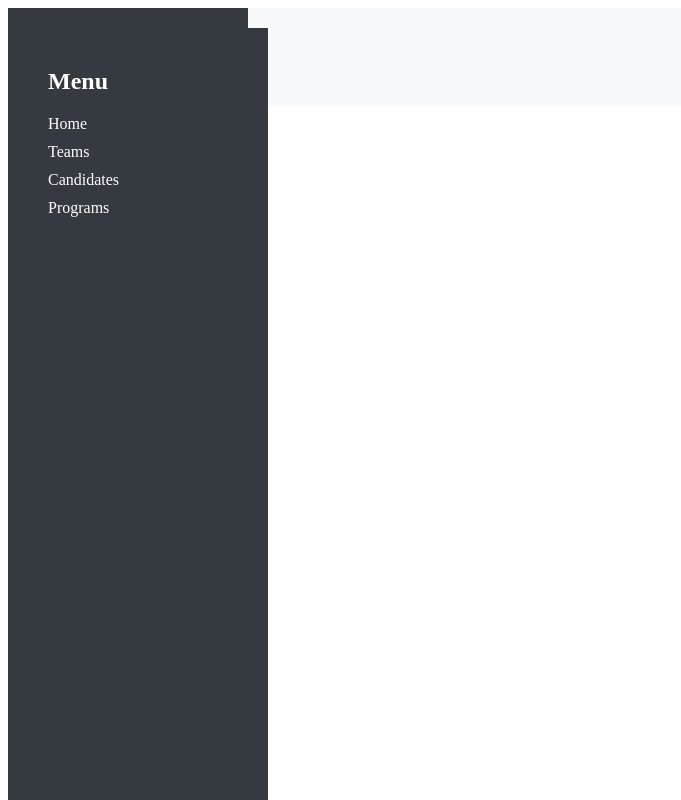
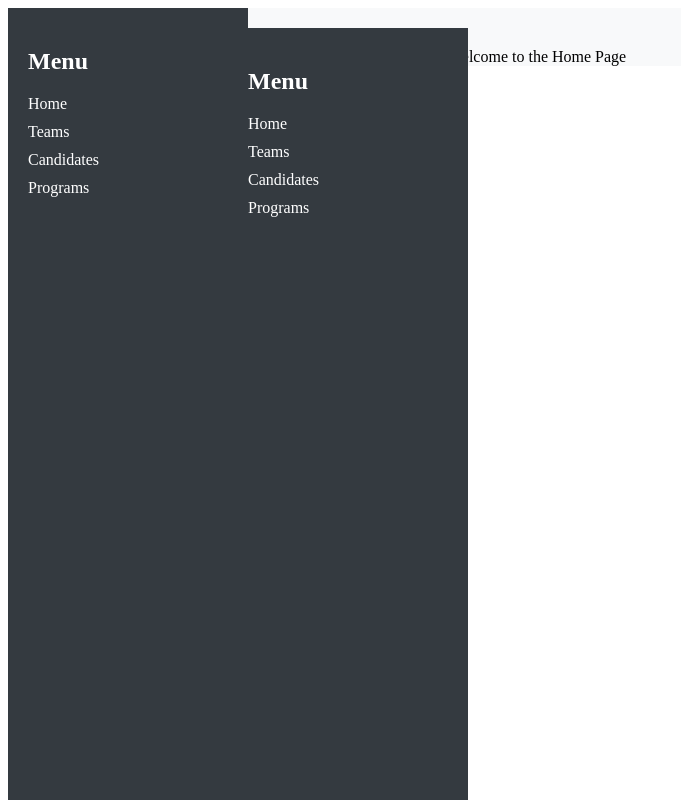
Before and after one commit to Javadamkd/art-fest-management, a Next.js app: page / in a window 1280 px wide. Shown: the whole page, without its empty margins (0-681 px from the left). Built offline with nearby package versions, Linux system fonts and the light colour scheme.

Commit message:
Update layout.module.css

```diff
--- a/components/layout.module.css
+++ b/components/layout.module.css
@@ -1,10 +1,11 @@
-/* layout.module.css */
+/* components/layout.module.css */
 .container {
   display: flex;
 }
 
 .mainContent {
   flex: 1;
-  padding: 20px;
+  padding-left: 220px; /* Adjust to avoid overlapping with the sidebar */
+  padding-top: 20px;
   background-color: #f8f9fa;
 }
```
